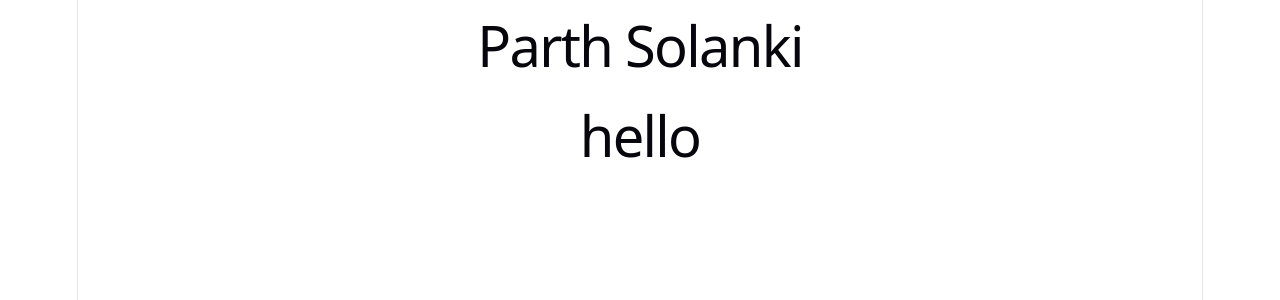
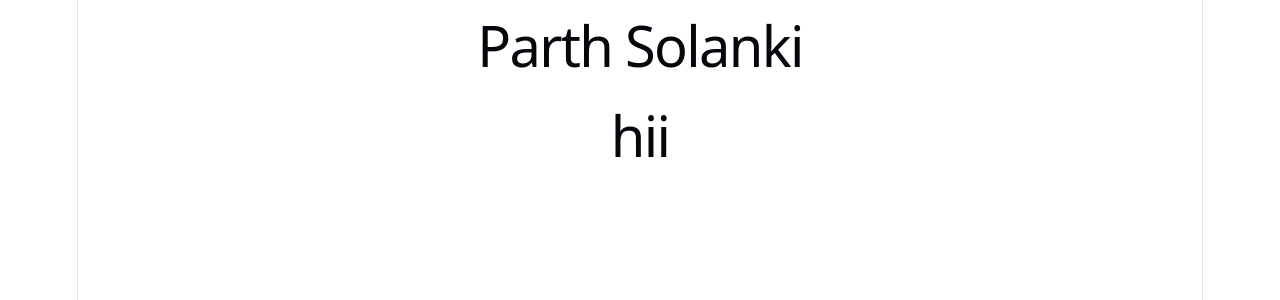
Before and after one commit to amanpithadiya47/Dairy_project_frontend, a React (Vite) app: page / in a window 1280 px wide. Shown: the top 300 px of the page. Built offline with nearby package versions, Linux system fonts and the light colour scheme.

Commit message:
change text to hii

```diff
--- a/src/App.tsx
+++ b/src/App.tsx
@@ -8,7 +8,7 @@ function App() {
   return (
     <>
       <h1>Parth Solanki</h1>
-      <h1>hello</h1>
+      <h1>hii</h1>
     </>
   )
 }
```
